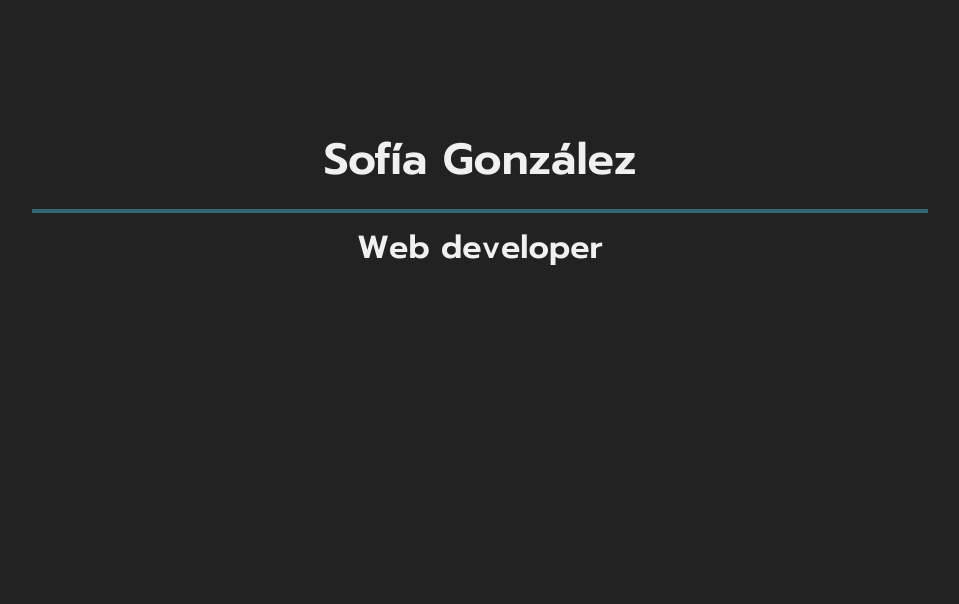
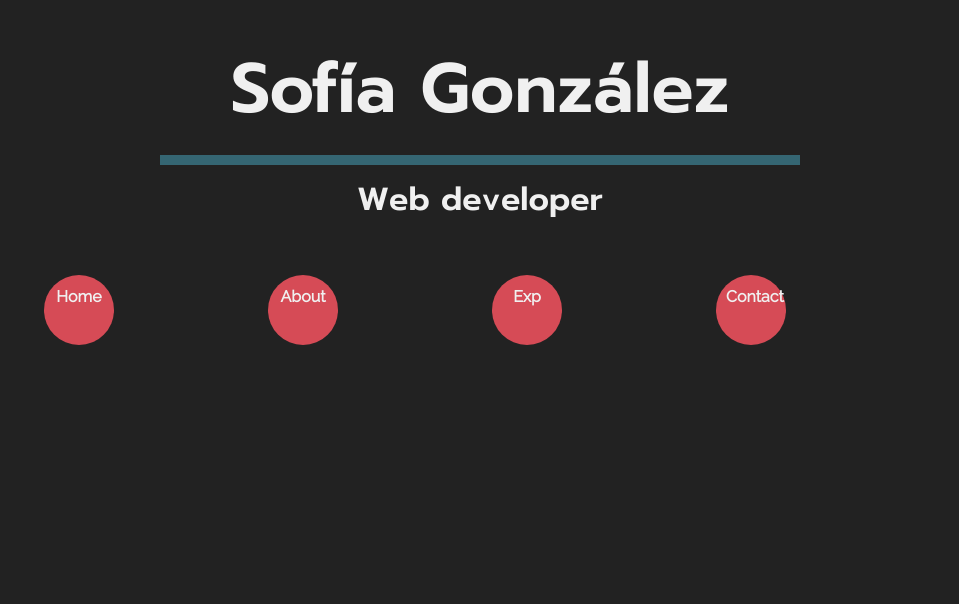
Before and after one commit to SofiaGonzaloC/SofiaGonzaloC.github.io, a website: page index.html in a window 1280 px wide. Shown: the part 196-800 px from the top of the page, without its empty margins (160-1119 px from the left). Drawn offline with nearby package versions, Linux system fonts and the light colour scheme.

Commit message:
Added home icons for navigation, missing stick to top while scrolling and fix css

```diff
--- a/index.css
+++ b/index.css
@@ -25,12 +25,12 @@ section{
     justify-content: center;
     align-items: center;
     flex-direction: column;
-    /* width: 100vw; */
+    width: 100%;
     height: 100vh;
 }
 
 h1{
-    font-size: calc(1.375rem + 1.7vw);;
+    font-size: calc(3rem + 1.7vw);;
 }
 
 h1,
@@ -40,8 +40,8 @@ h3 {
 }
 
 hr {
-    border: 2px solid var(--primary);
-    width: 70%;
+    border: 5px solid var(--primary);
+    width: 50%;
     opacity: 1;
 }
 
@@ -58,6 +58,10 @@ hr {
     background: var(--primary);
 }
 
+.red_icon{
+    background: var(--secondary);
+}
+
 .icon{
     -moz-border-radius: 50px;
 	-webkit-border-radius: 50px;
@@ -71,6 +75,13 @@ hr {
 }
 
 .big_icon{
-	width: 100px;
-	height: 100px;
+	width: 150px;
+	height: 150px;
 }
+
+.nav_link{
+    color: var(--light);
+    font-size: medium;
+    font-weight: bolder;
+    text-decoration: none;
+}
--- a/index.html
+++ b/index.html
@@ -43,7 +43,33 @@
         <hr />
         <h2>Web developer</h2>
 
-        <!-- TODO: nav icons grid -->
+        <!-- TODO: Center text -->
+        <!-- TODO: Hover animation -->
+        <!-- TODO: Stick to top -->
+        <div class="container text-center mt-5 div_margin">
+          <div class="row d-flex justify-content-center align-items-center">
+            <div class="col col-lg-3">
+              <a href="#me" class="nav_link">
+                <p class="icon small_icon red_icon"> Home</p>
+              </a>
+            </div>
+            <div class="col col-lg-3">
+              <a href="#about" class="nav_link">
+                <p class="icon small_icon red_icon">About</p>
+              </a>
+            </div>
+            <div class="col col-lg-3">
+              <a href="#work" class="nav_link">
+                <p class="icon small_icon red_icon">Exp</p>
+              </a>
+            </div>
+            <div class="col col-lg-3">
+              <a href="#contact" class="nav_link">
+                <p class="icon small_icon red_icon">Contact</p>
+              </a>
+            </div>
+          </div>
+        </div>
       </section>
 
       <section id="about">
@@ -112,17 +138,17 @@
         <!-- TODO: No c que proyectos poner -->
         <div class="container text-center mt-5 div_margin">
           <div class="row d-flex justify-content-center">
-            <div class="col col-lg-4 mt-4">
+            <div class="col col-lg-4 mt-1">
               <a href="">
                 <img src="" alt="" class="icon big_icon blue_icon" />
               </a>
             </div>
-            <div class="col col-lg-4 mt-4">
+            <div class="col col-lg-4 mt-1">
               <a href="">
                 <img src="" alt="" class="icon big_icon blue_icon" />
               </a>
             </div>
-            <div class="col col-lg-4 mt-4">
+            <div class="col col-lg-4 mt-1">
               <a href="">
                 <img src="" alt="" class="icon big_icon blue_icon" />
               </a>
@@ -176,7 +202,6 @@
           </div>
         </div>
 
-        <!-- TODO: Contact form -->
       </section>
     </div>
   </body>
```
